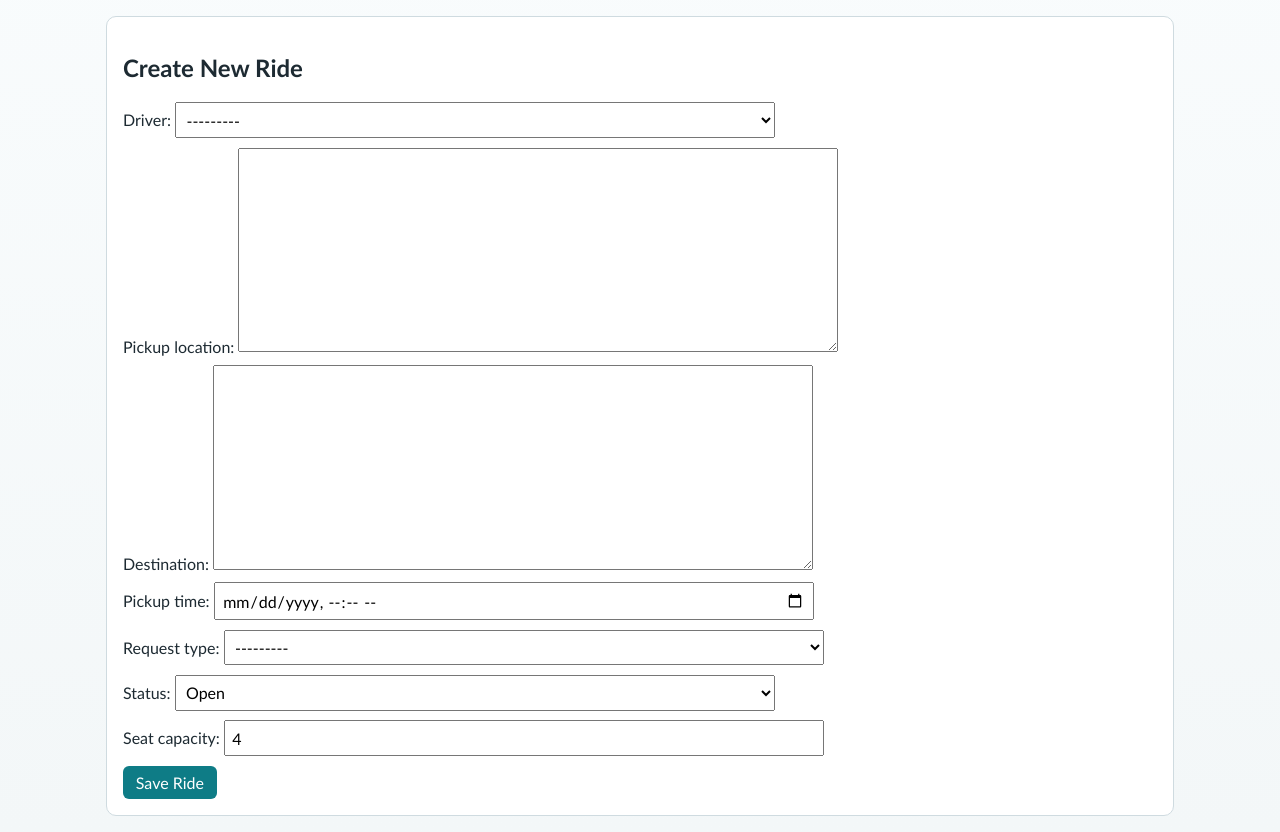
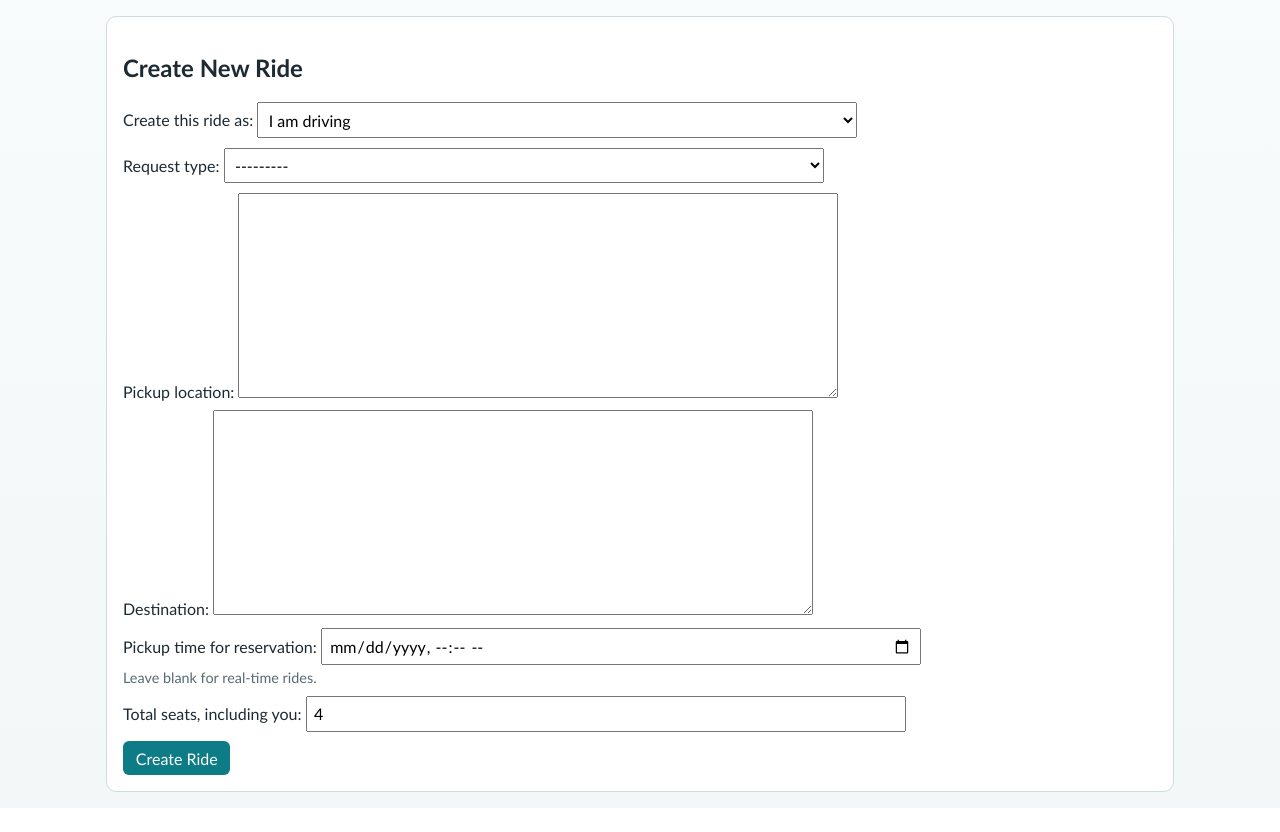
Before and after one commit to szetol0718/CampusPickup-BU, a Django app: page /campus_pickup/rides/create/ in a window 1280 px wide. Shown: the part 108-940 px from the top of the page. After the commit the page ends 900 px from the top, so only its background shows below. Run offline with Django 5.2, Linux system fonts and the light colour scheme; a user stored in the database is signed in; tables that the repository leaves empty hold one stand-in row (values such as "Sample post").

Commit message:
creation of ride modified

```diff
--- a/campus_pickup/forms.py
+++ b/campus_pickup/forms.py
@@ -26,7 +26,20 @@ class CreateProfileForm(forms.ModelForm):
 class RideForm(forms.ModelForm):
     """Form for creating and updating Ride records."""
 
+    RIDE_ROLE_CHOICES = [
+        ("driver", "I am driving"),
+        ("requester", "I need a ride"),
+    ]
+
+    ride_role = forms.ChoiceField(
+        choices=RIDE_ROLE_CHOICES,
+        label="Create this ride as",
+    )
+
     pickup_time = forms.DateTimeField(
+        required=False,
+        label="Pickup time for reservation",
+        help_text="Leave blank for real-time rides.",
         input_formats=["%Y-%m-%dT%H:%M"],
         widget=forms.DateTimeInput(
             attrs={"type": "datetime-local"},
@@ -39,14 +52,32 @@ class RideForm(forms.ModelForm):
 
         model = Ride
         fields = [
-            "driver",
+            "ride_role",
+            "request_type",
             "pickup_location",
             "destination",
             "pickup_time",
-            "request_type",
-            "status",
             "seat_capacity",
         ]
+        labels = {
+            "seat_capacity": "Total seats, including you",
+        }
+        widgets = {
+            "seat_capacity": forms.NumberInput(attrs={"min": 1}),
+        }
+
+    def clean(self):
+        """Require a pickup time only for reservation rides."""
+        cleaned_data = super().clean()
+        request_type = cleaned_data.get("request_type")
+        pickup_time = cleaned_data.get("pickup_time")
+
+        if request_type == "reservation" and not pickup_time:
+            self.add_error("pickup_time", "Reservation rides need a pickup time.")
+        elif request_type == "realtime":
+            cleaned_data["pickup_time"] = None
+
+        return cleaned_data
 
 
 class RideMessageForm(forms.ModelForm):
--- a/campus_pickup/models.py
+++ b/campus_pickup/models.py
@@ -56,7 +56,7 @@ class Ride(models.Model):
 
     pickup_location = models.TextField(blank=False)
     destination = models.TextField(blank=False)
-    pickup_time = models.DateTimeField()
+    pickup_time = models.DateTimeField(null=True, blank=True)
     request_type = models.CharField(max_length=20, choices=REQUEST_TYPES)
     status = models.CharField(
         max_length=20,
@@ -74,12 +74,12 @@ class Ride(models.Model):
         )
 
     def seats_taken(self):
-        """Return the number of passengers currently assigned to this ride."""
-        return RideParticipant.objects.filter(ride=self).count()
+        """Return occupied seats, including the ride creator."""
+        return RideParticipant.objects.filter(ride=self).count() + 1
 
     def seats_remaining(self):
         """Return the number of remaining seats."""
-        return self.seat_capacity - self.seats_taken()
+        return max(self.seat_capacity - self.seats_taken(), 0)
 
     def is_full(self):
         """Return whether the ride has reached seat capacity."""
--- a/campus_pickup/templates/campus_pickup/home.html
+++ b/campus_pickup/templates/campus_pickup/home.html
@@ -42,7 +42,7 @@ Description: Logged-in dashboard for campus pickup users.
                 <td><a href="{% url 'campus_pickup:ride_detail' r.pk %}">Ride #{{ r.id }}</a></td>
                 <td>{{ r.pickup_location }}</td>
                 <td>{{ r.destination }}</td>
-                <td>{{ r.pickup_time }}</td>
+                <td>{% if r.pickup_time %}{{ r.pickup_time }}{% else %}Real-time{% endif %}</td>
                 <td>{{ r.get_status_display }}</td>
                 <td>
                     {% if r.creator == profile %}Creator{% elif r.driver == profile %}Driver{% else %}Passenger{% endif %}
--- a/campus_pickup/templates/campus_pickup/my_ride_list.html
+++ b/campus_pickup/templates/campus_pickup/my_ride_list.html
@@ -40,7 +40,7 @@ Description: List view for rides related to the logged-in user.
                 <td><a href="{% url 'campus_pickup:ride_detail' r.pk %}">Ride #{{ r.id }}</a></td>
                 <td>{{ r.pickup_location }}</td>
                 <td>{{ r.destination }}</td>
-                <td>{{ r.pickup_time }}</td>
+                <td>{% if r.pickup_time %}{{ r.pickup_time }}{% else %}Real-time{% endif %}</td>
                 <td>{{ r.get_status_display }}</td>
                 <td>{{ r.seats_remaining }}</td>
                 <td>
--- a/campus_pickup/templates/campus_pickup/ride_detail.html
+++ b/campus_pickup/templates/campus_pickup/ride_detail.html
@@ -28,11 +28,10 @@ Description: Detail view template for a Ride record and related data.
     <p><strong>Driver:</strong> {% if ride.driver %}{{ ride.driver.display_name }}{% else %}(none){% endif %}</p>
     <p><strong>Pickup Location:</strong> {{ ride.pickup_location }}</p>
     <p><strong>Destination:</strong> {{ ride.destination }}</p>
-    <p><strong>Pickup Time:</strong> {{ ride.pickup_time }}</p>
+    <p><strong>Pickup Time:</strong> {% if ride.pickup_time %}{{ ride.pickup_time }}{% else %}Real-time{% endif %}</p>
     <p><strong>Request Type:</strong> {{ ride.get_request_type_display }}</p>
     <p><strong>Status:</strong> {{ ride.get_status_display }}</p>
-    <p><strong>Seat Capacity:</strong> {{ ride.seat_capacity }}</p>
-    <p><strong>Seats Remaining:</strong> {{ ride.seats_remaining }}</p>
+    <p><strong>Seats Remaining:</strong> {{ ride.seats_remaining }} / {{ ride.seat_capacity }}  </p>
 
     <h3>Join This Ride</h3>
     {% if can_join %}
--- a/campus_pickup/templates/campus_pickup/ride_form.html
+++ b/campus_pickup/templates/campus_pickup/ride_form.html
@@ -15,8 +15,41 @@ Description: Form template for creating and updating a ride.
 
     <form method="post" class="form-grid">
         {% csrf_token %}
-        {{ form.as_p }}
-        <button type="submit">Save Ride</button>
+        {{ form.non_field_errors }}
+        <p>
+            {{ form.ride_role.label_tag }}
+            {{ form.ride_role }}
+            {{ form.ride_role.errors }}
+        </p>
+        <p>
+            {{ form.request_type.label_tag }}
+            {{ form.request_type }}
+            {{ form.request_type.errors }}
+        </p>
+        <p>
+            {{ form.pickup_location.label_tag }}
+            {{ form.pickup_location }}
+            {{ form.pickup_location.errors }}
+        </p>
+        <p>
+            {{ form.destination.label_tag }}
+            {{ form.destination }}
+            {{ form.destination.errors }}
+        </p>
+        <p id="pickup-time-field">
+            {{ form.pickup_time.label_tag }}
+            {{ form.pickup_time }}
+            {% if form.pickup_time.help_text %}
+            <span class="help-text">{{ form.pickup_time.help_text }}</span>
+            {% endif %}
+            {{ form.pickup_time.errors }}
+        </p>
+        <p>
+            {{ form.seat_capacity.label_tag }}
+            {{ form.seat_capacity }}
+            {{ form.seat_capacity.errors }}
+        </p>
+        <button type="submit">Create Ride</button>
     </form>
 </section>
 {% endblock %}
--- a/campus_pickup/templates/campus_pickup/ride_list.html
+++ b/campus_pickup/templates/campus_pickup/ride_list.html
@@ -61,7 +61,7 @@ Description: List view template for Ride records with basic filtering.
             >
                 <td>{{ r.pickup_location }}</td>
                 <td>{{ r.destination }}</td>
-                <td>{{ r.pickup_time }}</td>
+                <td>{% if r.pickup_time %}{{ r.pickup_time }}{% else %}Real-time{% endif %}</td>
                 <td>{{ r.get_status_display }}</td>
                 <td>{{ r.seats_remaining }}</td>
                 <td>
--- a/campus_pickup/views.py
+++ b/campus_pickup/views.py
@@ -280,8 +280,11 @@ class RideCreateView(ProfileRequiredMixin, CreateView):
     success_url = reverse_lazy("campus_pickup:ride_list")
 
     def form_valid(self, form):
-        """Assign the logged-in user's Profile as the ride creator."""
-        form.instance.creator = self.get_my_profile()
+        """Assign creator, role-derived driver, and automatic status."""
+        profile = self.get_my_profile()
+        form.instance.creator = profile
+        form.instance.driver = profile if form.cleaned_data["ride_role"] == "driver" else None
+        form.instance.status = "full" if form.instance.seat_capacity <= 1 else "open"
         return super().form_valid(form)
 
 
@@ -292,9 +295,24 @@ class RideUpdateView(ProfileRequiredMixin, UpdateView):
     template_name = "campus_pickup/ride_form.html"
     form_class = RideForm
 
+    def get_initial(self):
+        """Prefill role choice from the current ride driver."""
+        initial = super().get_initial()
+        ride = self.get_object()
+        initial["ride_role"] = "driver" if ride.driver == self.get_my_profile() else "requester"
+        return initial
+
     def get_queryset(self):
         """Only allow ride creators to update their rides."""
         return Ride.objects.filter(creator=self.get_my_profile())
+
+    def form_valid(self, form):
+        """Keep driver and status controlled by app logic."""
+        profile = self.get_my_profile()
+        form.instance.creator = profile
+        form.instance.driver = profile if form.cleaned_data["ride_role"] == "driver" else None
+        form.instance.status = "full" if form.instance.is_full() else "open"
+        return super().form_valid(form)
 
     def get_success_url(self):
         """Return the detail page after a successful update."""
--- a/static/styles/campus_pickup.css
+++ b/static/styles/campus_pickup.css
@@ -198,6 +198,13 @@ th {
     font: inherit;
 }
 
+.help-text {
+    color: #586a73;
+    display: block;
+    font-size: 0.9rem;
+    margin-top: 0.25rem;
+}
+
 .filters button {
     background: var(--accent);
     border: none;
```
Also changed, not shown: campus_pickup/migrations/0003_alter_ride_pickup_time.py (added), 1 other file.
